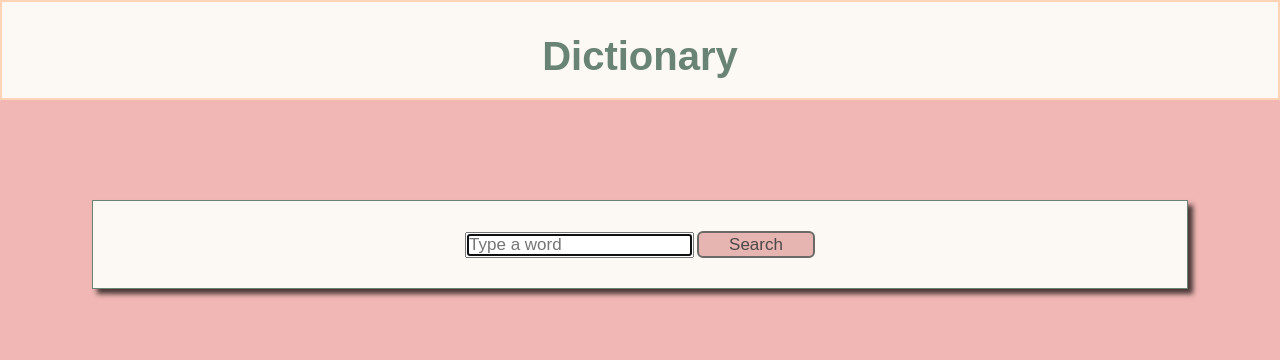
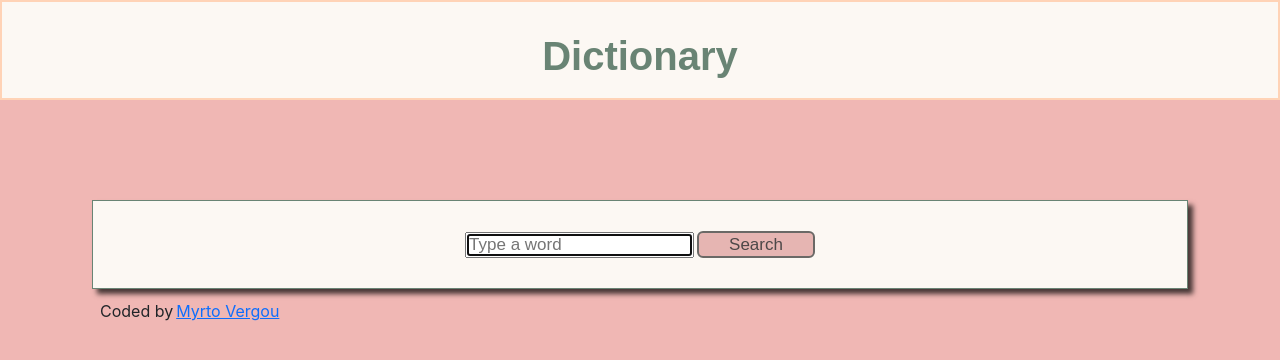
Before and after one commit to Myrto92/dictionary-application, a React (Create React App) app: page / in a window 1280 px wide. Shown: the top 360 px of the page. Built offline with nearby package versions, Linux system fonts and the light colour scheme.

Commit message:
added name and link to github

```diff
--- a/src/App.css
+++ b/src/App.css
@@ -20,3 +20,13 @@
   font-weight: 800;
   color: #698474;
 }
+
+footer {
+  display: flex;
+  justify-content: left;
+  margin-left: 100px;
+}
+
+span {
+  margin-left: 3px;
+}
--- a/src/App.js
+++ b/src/App.js
@@ -13,6 +13,15 @@
         {" "}
         <Form />
       </div>
+      <footer>
+        Coded by {"  "}
+        <span>
+          <a href="https://github.com/Myrto92/dictionary-application">
+            {" "}
+            Myrto Vergou
+          </a>{" "}
+        </span>
+      </footer>
     </div>
   );
 }
```
